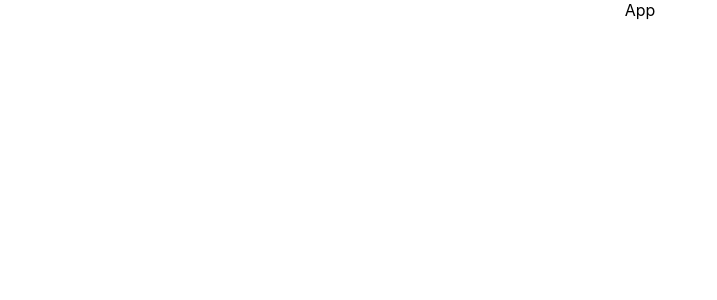
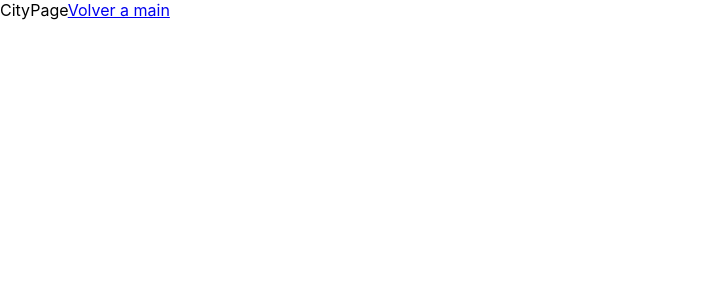
Before and after one commit to Zitle-Nancy/weather, a React (Create React App) app: page /city in a window 1280 px wide. Shown: the top 300 px of the page, without its empty margins (0-717 px from the left). Built offline with nearby package versions, Linux system fonts and the light colour scheme.

Commit message:
feat: add Router and Links for pages navegations

```diff
--- a/src/App.js
+++ b/src/App.js
@@ -1,7 +1,32 @@
+/**
+ * Se crea un alias (Router) con la finalidad de que si deseamos cambiar la forma de enrutar en este caso BrowserRouter se haga solo en esta linea y nuestro alias nos ayude hacer las modificaciones apropiadas.
+ */
+import { BrowserRouter, Route, Switch } from "react-router-dom";
+import CityPage from "./pages/CityPage";
+import MainPage from "./pages/MainPage";
+import NotFoundPage from "./pages/NotFoundPage";
+import WelcomePage from "./pages/WelcomePage";
 import "./App.css";
 
-function App() {
-  return <div className="App">App</div>;
-}
+const App = () => {
+  return (
+    <BrowserRouter>
+      <Switch>
+        <Route exact path="/main">
+          <MainPage />
+        </Route>
+        <Route exact path="/city">
+          <CityPage />
+        </Route>
+        <Route exact path="/">
+          <WelcomePage />
+        </Route>
+        <Route>
+          <NotFoundPage />
+        </Route>
+      </Switch>
+    </BrowserRouter>
+  );
+};
 
 export default App;
--- a/src/index.js
+++ b/src/index.js
@@ -1,15 +1,11 @@
-import React from 'react';
-import ReactDOM from 'react-dom/client';
-import './index.css';
-import App from './App';
-import reportWebVitals from './reportWebVitals';
+import React from "react";
+import ReactDOM from "react-dom/client";
+import "./index.css";
+import App from "./App";
+import reportWebVitals from "./reportWebVitals";
 
-const root = ReactDOM.createRoot(document.getElementById('root'));
-root.render(
-  <React.StrictMode>
-    <App />
-  </React.StrictMode>
-);
+const root = ReactDOM.createRoot(document.getElementById("root"));
+root.render(<App />);
 
 // If you want to start measuring performance in your app, pass a function
 // to log results (for example: reportWebVitals(console.log))
--- a/src/pages/CityPage.jsx
+++ b/src/pages/CityPage.jsx
@@ -1,8 +1,14 @@
 import React from "react";
 import PropTypes from "prop-types";
+import { Link } from "react-router-dom";
 
 const CityPage = (props) => {
-  return <div>CityPage</div>;
+  return (
+    <div>
+      CityPage
+      <Link to="/main">Volver a main</Link>
+    </div>
+  );
 };
 
 CityPage.propTypes = {};
--- /dev/null
+++ b/src/pages/NotFoundPage.jsx
@@ -0,0 +1,16 @@
+import React from "react";
+import { Link } from "react-router-dom";
+import PropTypes from "prop-types";
+
+const NotFoundPage = (props) => {
+  return (
+    <div>
+      NotFoundPage
+      <Link to="/main">Regresar a Main</Link>
+    </div>
+  );
+};
+
+NotFoundPage.propTypes = {};
+
+export default NotFoundPage;
--- a/src/pages/WelcomePage.jsx
+++ b/src/pages/WelcomePage.jsx
@@ -1,8 +1,14 @@
 import React from "react";
+import { Link } from "react-router-dom";
 import PropTypes from "prop-types";
 
 const WelcomePage = (props) => {
-  return <div>WelcomePage</div>;
+  return (
+    <div>
+      Welcome
+      <Link to="/main">Ir a main</Link>
+    </div>
+  );
 };
 
 WelcomePage.propTypes = {};
```
